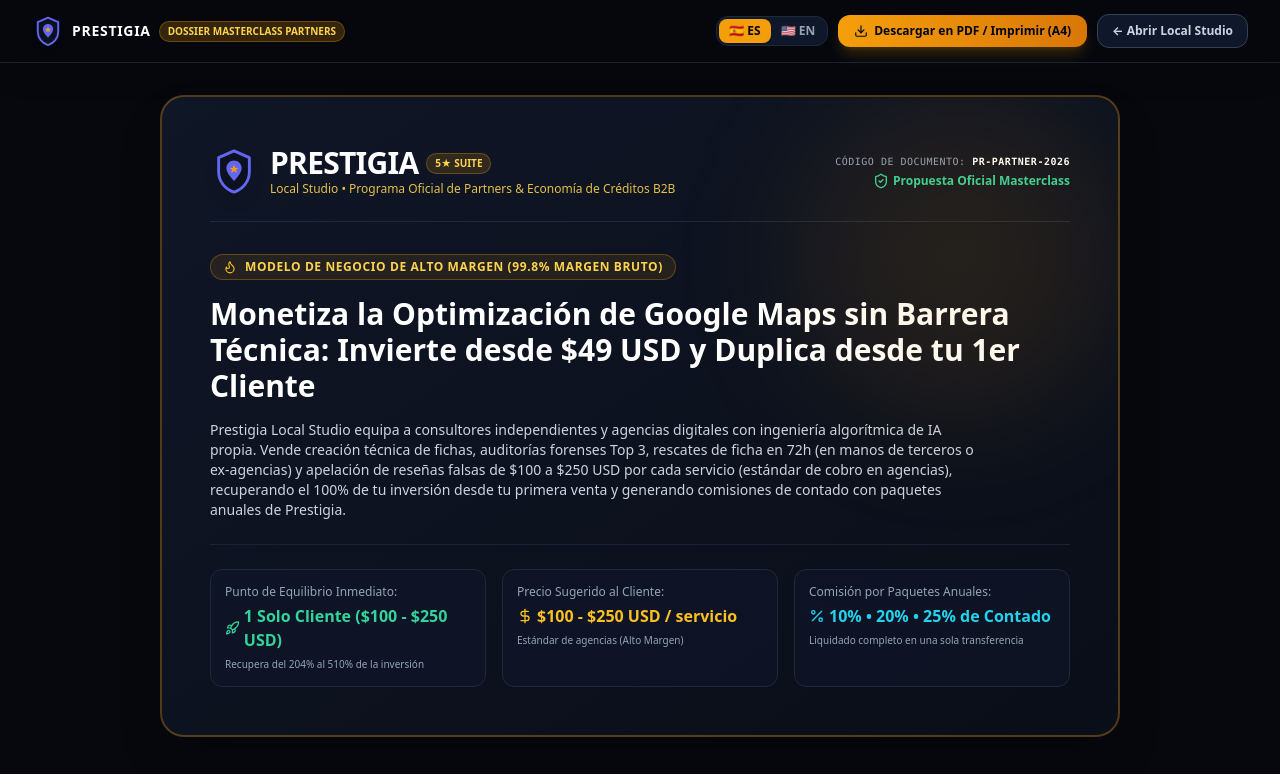
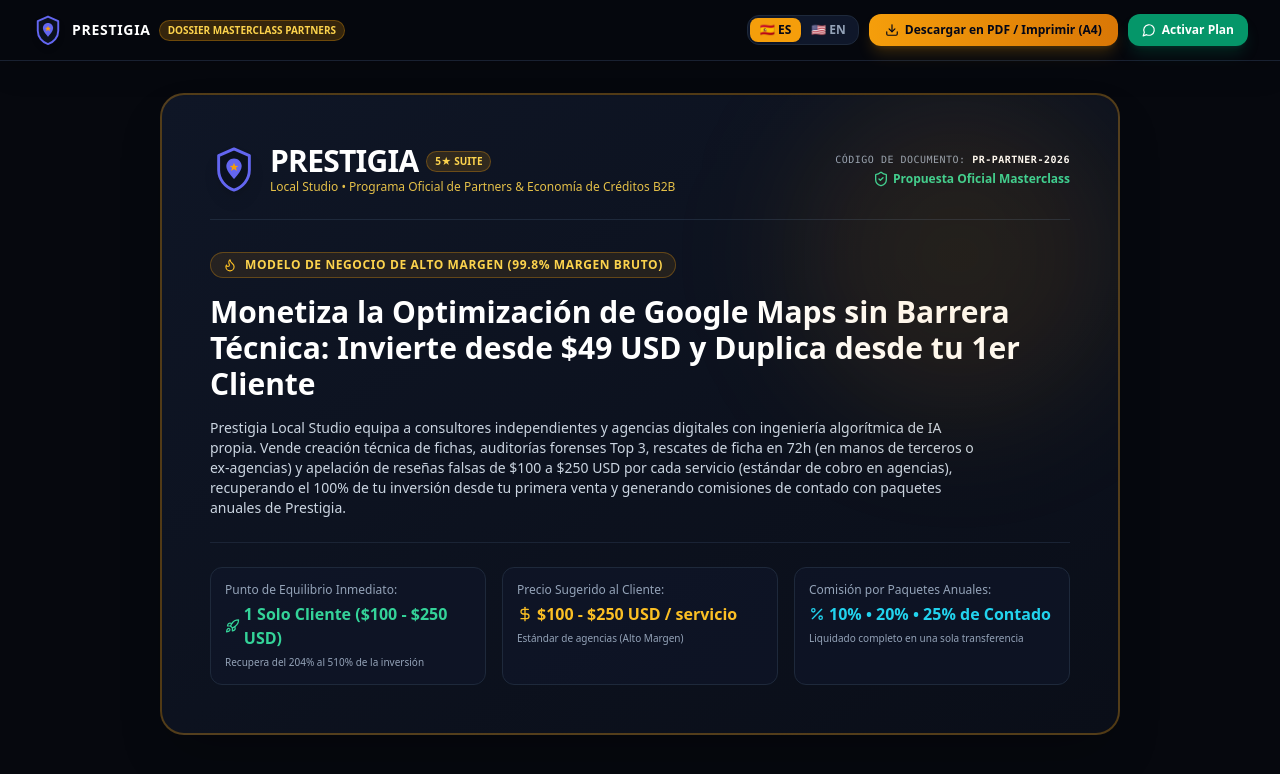
Before and after one commit to prestigia-spec/prestigia, a Next.js app: page /masterclass-planes in a window 1280 px wide. Shown: the top 774 px of the page. Built offline with nearby package versions, Linux system fonts and the light colour scheme.

Commit message:
fix(masterclass): remove all links to local studio and focus entirely on WhatsApp activation

```diff
--- a/src/app/masterclass-planes/page.tsx
+++ b/src/app/masterclass-planes/page.tsx
@@ -143,13 +143,16 @@ export default function MasterclassPlanesPage() {
               <span>{isEn ? 'Download / Print PDF (A4)' : 'Descargar en PDF / Imprimir (A4)'}</span>
             </button>
 
-            {/* Return to Local Studio */}
-            <Link
-              href="/local-studio"
-              className="px-3.5 py-2 rounded-xl bg-slate-900 hover:bg-slate-800 text-slate-300 font-bold text-xs border border-slate-700 transition"
+            {/* Direct WhatsApp CTA */}
+            <a
+              href={isEn ? "https://wa.me/573058314049?text=Hello%20Prestigia,%20I%20want%20to%20activate%20my%20Local%20Studio%20Partner%20Plan" : "https://wa.me/573058314049?text=Hola%20Prestigia,%20deseo%20activar%20mi%20Plan%20de%20Partner%20en%20Local%20Studio"}
+              target="_blank"
+              rel="noopener noreferrer"
+              className="px-3.5 py-2 rounded-xl bg-emerald-600 hover:bg-emerald-500 text-white font-bold text-xs transition flex items-center gap-1.5 shadow-lg shadow-emerald-600/20 active:scale-95 cursor-pointer"
             >
-              {isEn ? '← Local Studio' : '← Abrir Local Studio'}
-            </Link>
+              <MessageCircle className="w-3.5 h-3.5" />
+              <span>{isEn ? 'Activate Plan' : 'Activar Plan'}</span>
+            </a>
           </div>
         </div>
       </header>
@@ -666,20 +669,16 @@ export default function MasterclassPlanesPage() {
             <span>
               Prestigia &copy; 2026 &bull; {isEn ? 'All rights reserved.' : 'Todos los derechos reservados.'}
             </span>
-            <div className="flex items-center gap-3 font-bold text-amber-400">
+            <div className="flex items-center gap-3 font-bold">
               <a
                 href={isEn ? "https://wa.me/573058314049?text=Hello%20Prestigia,%20I%20want%20to%20activate%20my%20Local%20Studio%20Partner%20Plan" : "https://wa.me/573058314049?text=Hola%20Prestigia,%20deseo%20activar%20mi%20Plan%20de%20Partner%20en%20Local%20Studio"}
                 target="_blank"
                 rel="noopener noreferrer"
-                className="hover:underline flex items-center gap-1 text-emerald-400"
+                className="hover:underline flex items-center gap-1.5 text-emerald-400 bg-emerald-500/10 px-3 py-1.5 rounded-lg border border-emerald-500/30 transition hover:bg-emerald-500/20"
               >
                 <MessageCircle className="w-3.5 h-3.5" />
                 <span>{isEn ? 'Activate Partner Plan via WhatsApp' : 'Activar Plan de Partner por WhatsApp'}</span>
               </a>
-              <span>&bull;</span>
-              <Link href="/local-studio" className="hover:underline text-cyan-400">
-                <span>{isEn ? 'Open Local Studio' : 'Abrir Local Studio'}</span>
-              </Link>
             </div>
           </div>
         </section>
```
